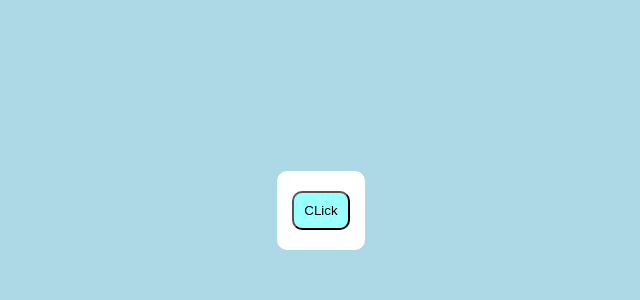
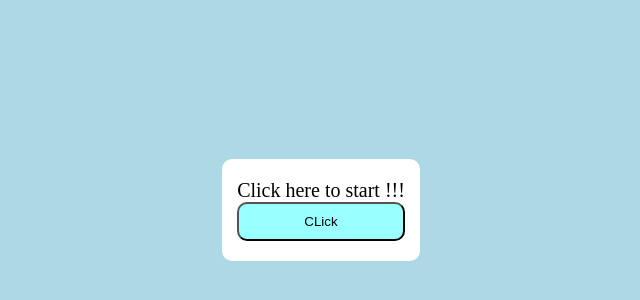
Before and after one commit to NHHNam/hoainam2001.github.io, a plain HTML site: page index.html in a window 1280 px wide. Shown: the part 190-490 px from the top of the page, without its empty margins (319-959 px from the left). Drawn offline with Linux system fonts and the light colour scheme.

Commit message:
change last

```diff
--- a/index.html
+++ b/index.html
@@ -10,6 +10,7 @@
 <body>
     <div class="wrapper-start active">
         <div class="btn-start">
+            <div>Click here to start !!!</div>
             <button class="btn">CLick</button>
         </div>
     </div>
```
